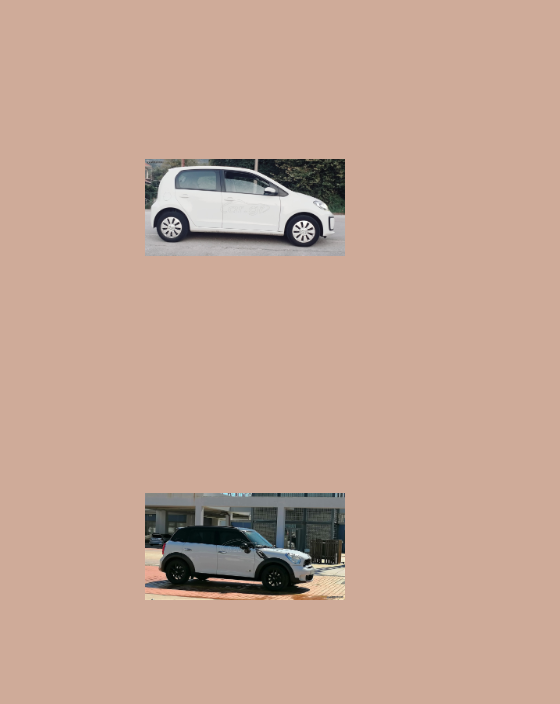
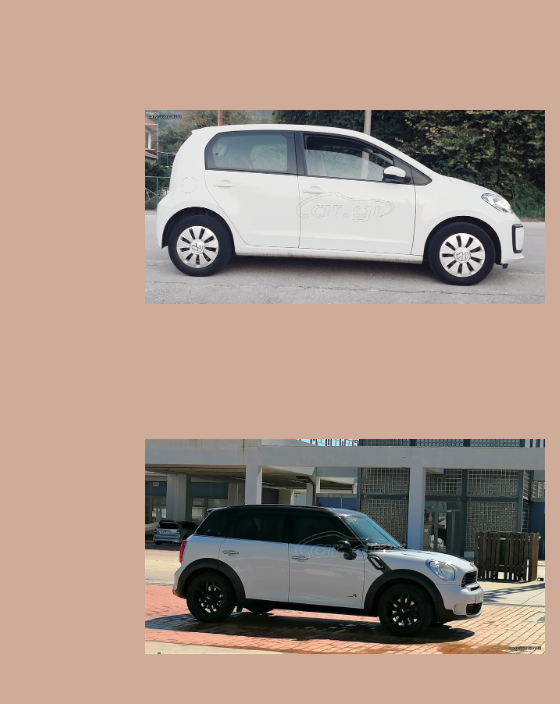
Before and after one commit to katerinaarf/p3200010-p3200094, a plain HTML site: page Exercise3/PolCarPage.html in a window 1280 px wide. Shown: the part 343-1047 px from the top of the page, 0-560 px from the left. Drawn offline with Linux system fonts and the light colour scheme.

Commit message:
mikroallages

```diff
--- a/Exercise3/PolCarPage.html
+++ b/Exercise3/PolCarPage.html
@@ -38,7 +38,7 @@
     <br><br>
         <table>
             <tr >
-                <td><a class="zoomable-image"><img src="images/car1.jpg" width="400" height="250" ></a></td>
+                <td><a class="zoomable-image"><img src="images/car1.jpg" ></a></td>
                 <td>
                 <p><h6>pc0001</h6></p>
                 <p><h5><a href="#"><b>VOLKSWAGEN UP 2021</b></a></h5></p>
@@ -50,7 +50,7 @@
 
             </tr>
             <tr>
-                <td><a class="zoomable-image"><img src="images/car2.jpg" width="400" height="250"></a></td>
+                <td><a class="zoomable-image"><img src="images/car2.jpg" ></a></td>
                 <td>
                 <p><h6>pc0002</h6></p>
                 <p><h5><a href="#"><b>MINI COUNTRYMAN ALL4 COYNTRYMAN </b></a></h5></p>
@@ -61,7 +61,7 @@
                 </td></pre>
             </tr>
             <tr>
-                <td><a class="zoomable-image"><img src="images/car3.jpg" width="400" height="250"></a></td>
+                <td><a class="zoomable-image"><img src="images/car3.jpg"></a></td>
                 <td>
                 <p><h6>pc0003</h6></p>
                 <p><h5><a href="#"><b>OPEL CORSA 1.3 DIESEL 2017</b></a></h5></p>
@@ -82,7 +82,7 @@
                 </td>
             </tr><br>
             <tr>
-                <td><a class="zoomable-image"><img src="images/car5.jpg" width="400" height="250"></a></td>
+                <td><a class="zoomable-image"><img src="images/car5.jpg"></a></td>
                 <td>
                 <p><h6>pc0005</h6></p>
                 <p><h5><a href="#"><b>FIAT PANDA 2016</b></a></h5></p>
--- a/Exercise3/style.css
+++ b/Exercise3/style.css
@@ -152,15 +152,15 @@ footer p    {
 }
 
 .zoomable-image {
-    width: 200px;
-    height: 200px;
+    width: 400px;
+    height: 350px;
     overflow: hidden;
     position: relative;
 }
 
 .zoomable-image img {
-    width:200px;
-    height:200px;
+    width:400px;
+    height:350px;
     height: auto;
     transition: transform 0.3s ease-in-out;
 }
```
